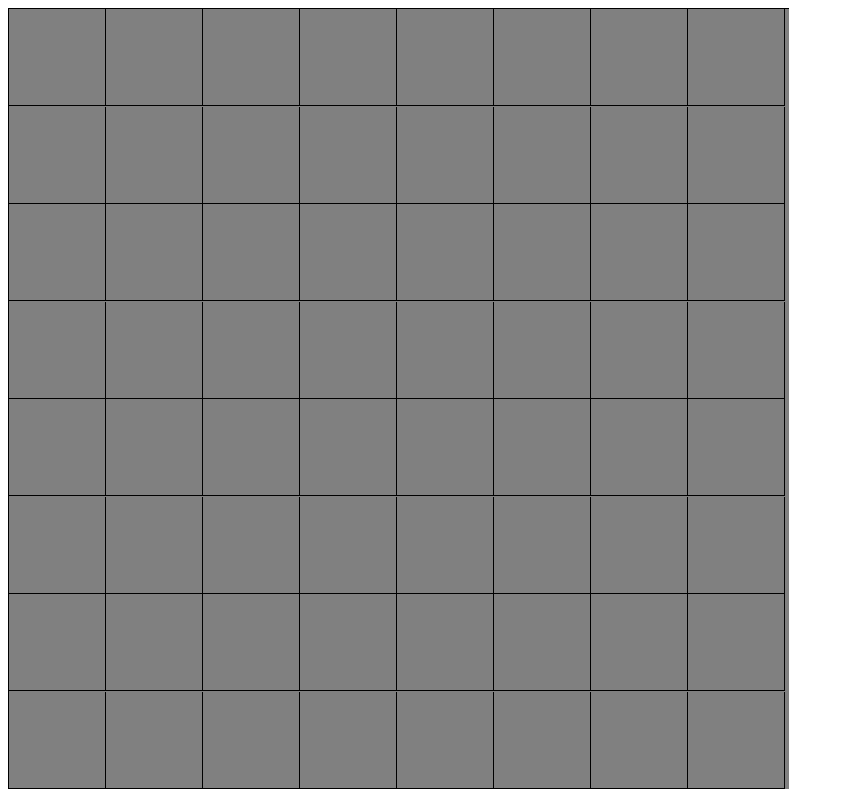
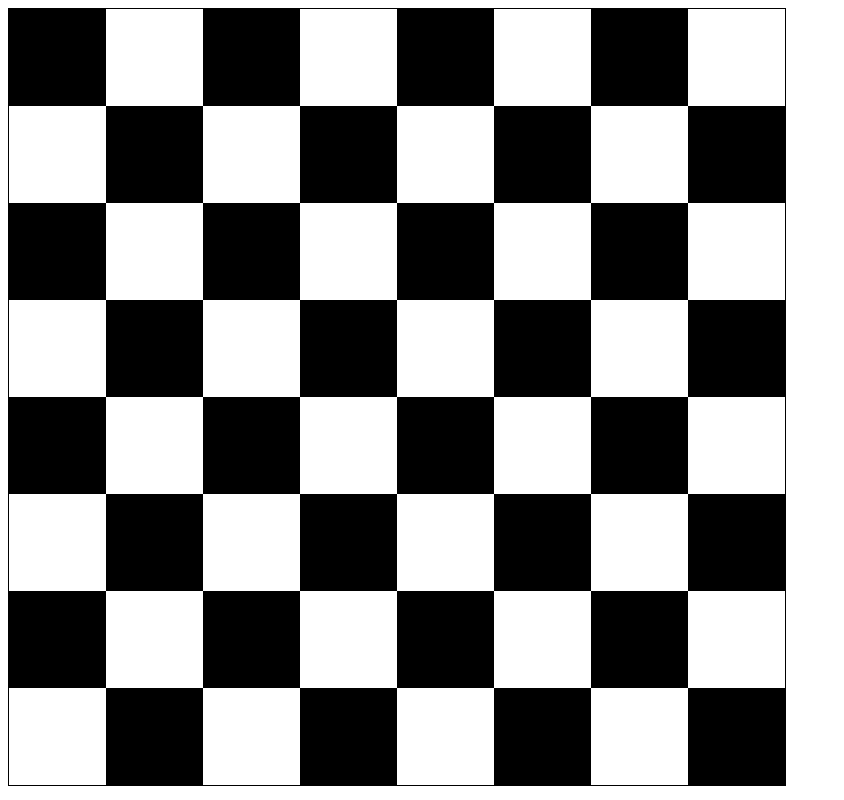
Before and after one commit to pasztorb71/Chessboard_dyn, a plain HTML site: page index.html in a window 1280 px wide. Shown: the whole page, without its empty margins (0-844 px from the left). Drawn offline with Linux system fonts and the light colour scheme.

Commit message:
Bugs fixes.

```diff
--- a/board.css
+++ b/board.css
@@ -2,16 +2,9 @@
     overflow: hidden;
     display: flex;
     flex-wrap: wrap;
-    background-color: grey;
-    border-left: 1px solid ;
-    border-top: 1px solid ;
-}
-
-#board div {
-    border-bottom: 1px solid ;
-    border-right: 1px solid ;
+    border: 1px solid;
 }
 
 .black {
-    background-color: white;
+    background-color: black;
 }
--- a/board.js
+++ b/board.js
@@ -8,24 +8,24 @@ document.addEventListener('DOMContentLoaded', () => {
     var windowWidth = window.innerWidth;
     var windowHeight = window.innerHeight;
 
-    var maxSize = Math.min(windowWidth, windowHeight) - 20;
-    squareSize = Math.floor((maxSize-8) / 8);
+    var maxSize = Math.min(windowWidth, windowHeight) - 10;
+    squareSize = Math.floor((maxSize -8 ) / 8);
 
-    board.style.width = maxSize + "px";
-    board.style.height = maxSize + "px";
+    board.style.width = squareSize * 8 + "px";
+    board.style.height = squareSize * 8 + "px";
     for(let i = 0; i < width*height; i++) {
         let square = document.createElement('div');
         square.setAttribute('id', i);
         square.style.width = squareSize + 'px';
         square.style.height = squareSize + 'px';
-        /*if ((Math.floor(i/width))%2 == 0) {
+        if ((Math.floor(i/width))%2 == 0) {
             if (i%2 == 0)
                 square.setAttribute('class', 'black')
         }
         else {
             if (i%2 != 0)
                 square.setAttribute('class', 'black')
-        }*/
+        }
         board.appendChild(square)
         squares.push(square);
     }
```
